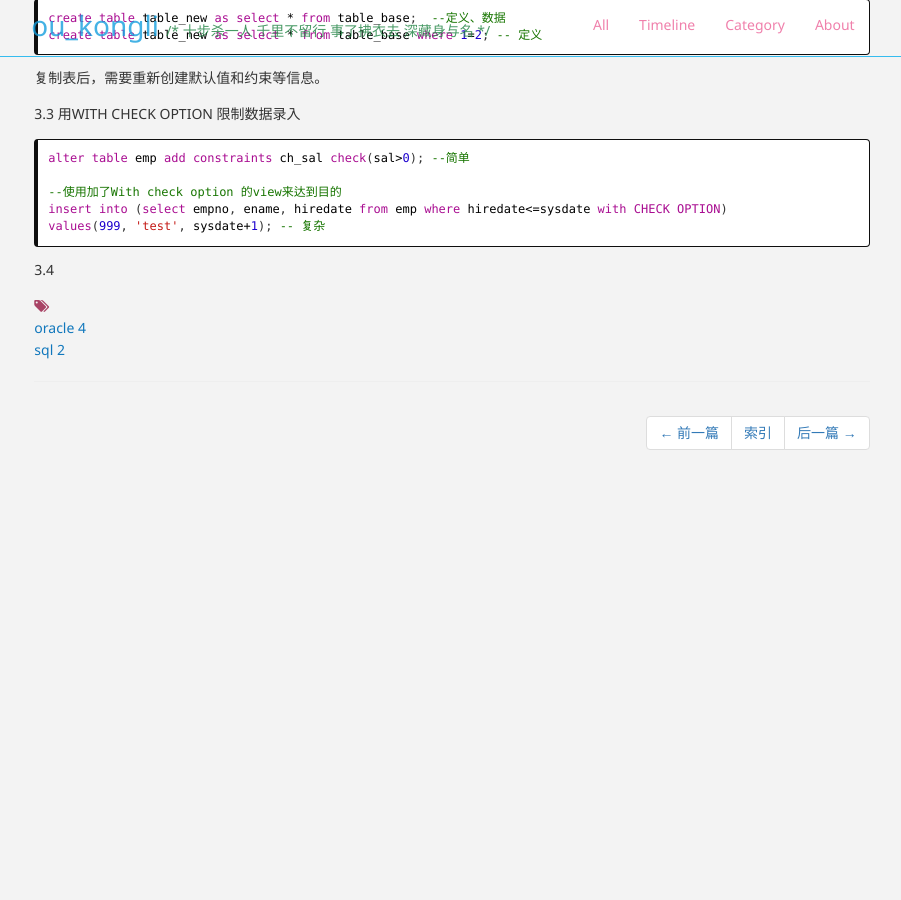
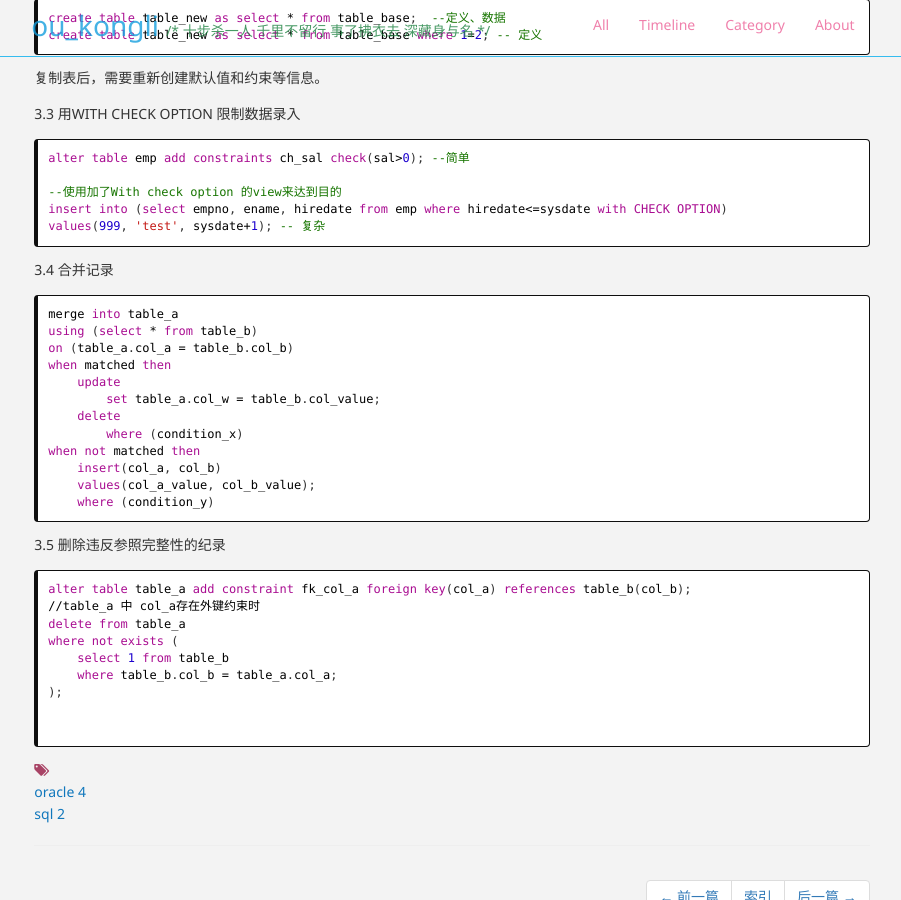
Before and after one commit to ouyangkongli/ouyangkongli.github.io, a Jekyll site: the page built from _posts/2016-10-19-oracle-opt-1.md, in a window 1280 px wide and 900 px high, scrolled down 1416 px. Shown: the whole window, without its empty margins (194-1095 px from the left). Built offline with Jekyll 4.4.1, drawn with Linux system fonts in a browser that asks for light colours; nearby versions of some CDN libraries; comment, search, counter and statistics services are not loaded; before the commit the page ends 1940 px from its top, so only the background shows below that.

Commit message:
update oracle opt

````diff
--- a/_posts/2016-10-19-oracle-opt-1.md
+++ b/_posts/2016-10-19-oracle-opt-1.md
@@ -100,4 +100,33 @@ insert into (select empno, ename, hiredate from emp where hiredate<=sysdate with
 values(999, 'test', sysdate+1); -- 复杂
 ```
 
-3.4
+3.4 合并记录
+
+```sql
+merge into table_a
+using (select * from table_b)
+on (table_a.col_a = table_b.col_b)
+when matched then
+    update
+        set table_a.col_w = table_b.col_value;
+    delete
+        where (condition_x)
+when not matched then
+    insert(col_a, col_b)
+    values(col_a_value, col_b_value);
+    where (condition_y)
+```
+
+3.5 删除违反参照完整性的纪录
+
+```sql
+alter table table_a add constraint fk_col_a foreign key(col_a) references table_b(col_b);
+//table_a 中 col_a存在外键约束时
+delete from table_a
+where not exists (
+    select 1 from table_b
+    where table_b.col_b = table_a.col_a;
+);
+
+
+```
````
